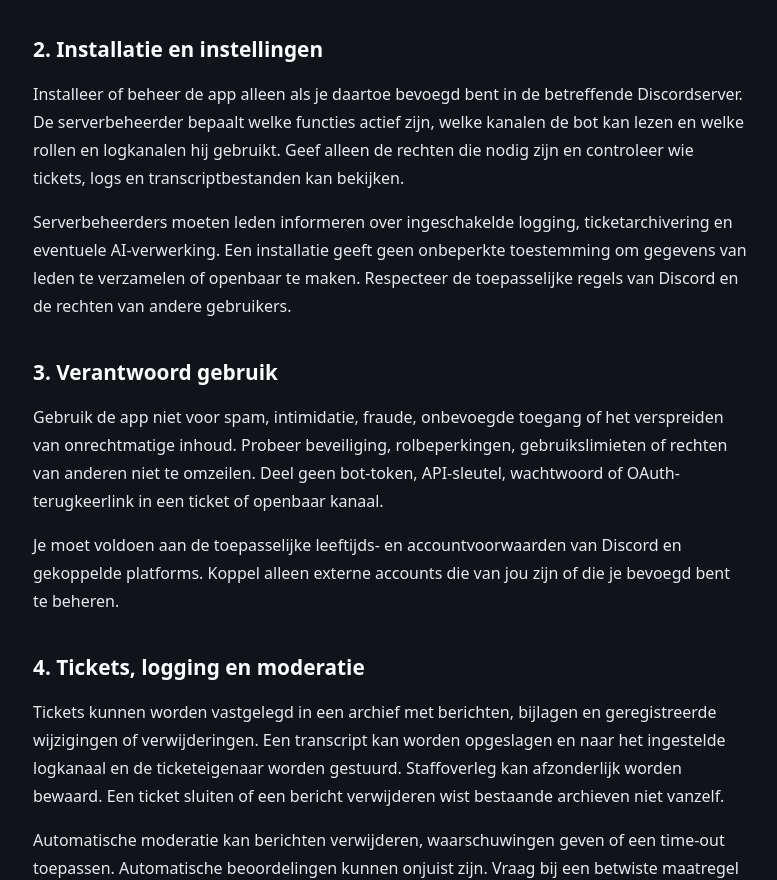
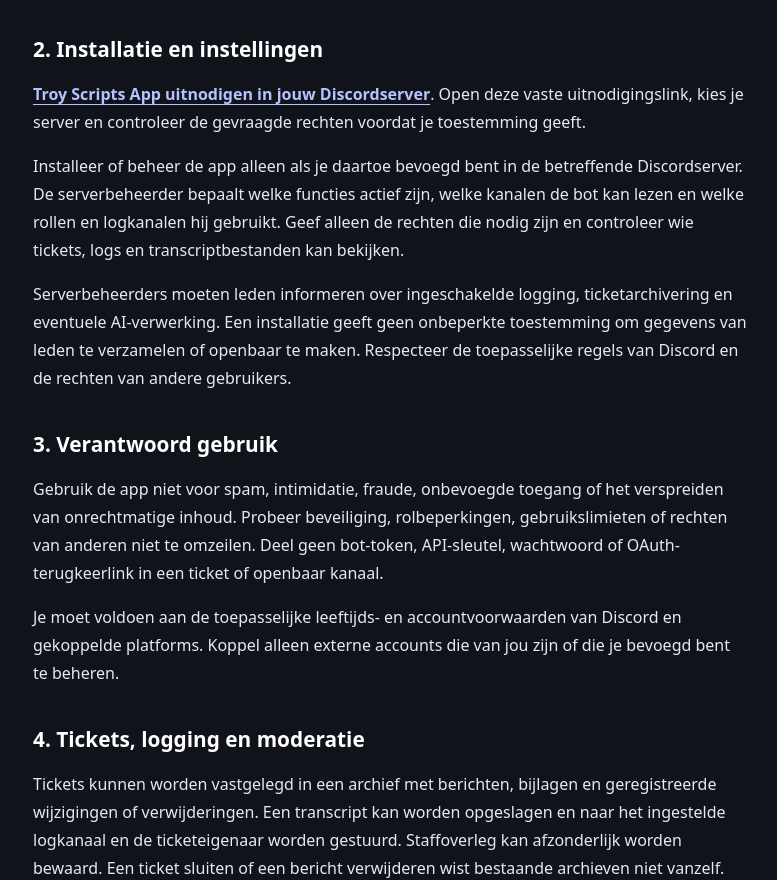
Before and after one commit to troyscripts/tiktok-koppeling, a plain HTML site: page troy-scripts-app/terms.html in a window 1280 px wide. Shown: the part 875-1755 px from the top of the page, without its empty margins (159-936 px from the left). Drawn offline with Linux system fonts and the light colour scheme.

Commit message:
Voeg vaste botuitnodigingslink toe aan de gebruiksvoorwaarden

```diff
--- a/troy-scripts-app/terms.html
+++ b/troy-scripts-app/terms.html
@@ -5,6 +5,7 @@
 <p>Troy Scripts App helpt Discordservers met moderatie, tickets, serverlogs, verificatierollen, XP en levels, speleconomie, verjaardagen, counting, polls, giveaways en creatormeldingen. Afhankelijk van de serverinstellingen kunnen ook AI-chat, vertalingen, automatische moderatie en radio beschikbaar zijn. Functies en toegang verschillen per server. De app is een onafhankelijke communitydienst en geen officiële dienst van Discord, Twitch, YouTube, TikTok of Groq.</p>
 <p>Beheerder: <strong>Troy, onder de projectnaam Troy Scripts</strong>. Open voor hulp, klachten of privacyverzoeken een ticket in de <a href="https://discord.gg/nTzVy5uMWX">Troy’s Game Community Discord</a> (server-ID <code>1414952603090944123</code>). <strong>Privacytickets worden persoonlijk door Troy overgenomen en afgeschermd voor anderen.</strong> Vermeld bij het openen dat het om een privacyverzoek gaat en wacht met het delen van persoonsgegevens totdat Troy de afscherming heeft bevestigd. Deel geen wachtwoorden, tokens of autorisatiecodes.</p>
 <h2>2. Installatie en instellingen</h2>
+<p><a href="https://discord.com/oauth2/authorize?client_id=1486317240319082597"><strong>Troy Scripts App uitnodigen in jouw Discordserver</strong></a>. Open deze vaste uitnodigingslink, kies je server en controleer de gevraagde rechten voordat je toestemming geeft.</p>
 <p>Installeer of beheer de app alleen als je daartoe bevoegd bent in de betreffende Discordserver. De serverbeheerder bepaalt welke functies actief zijn, welke kanalen de bot kan lezen en welke rollen en logkanalen hij gebruikt. Geef alleen de rechten die nodig zijn en controleer wie tickets, logs en transcriptbestanden kan bekijken.</p>
 <p>Serverbeheerders moeten leden informeren over ingeschakelde logging, ticketarchivering en eventuele AI-verwerking. Een installatie geeft geen onbeperkte toestemming om gegevens van leden te verzamelen of openbaar te maken. Respecteer de toepasselijke regels van Discord en de rechten van andere gebruikers.</p>
 <h2>3. Verantwoord gebruik</h2>
```
